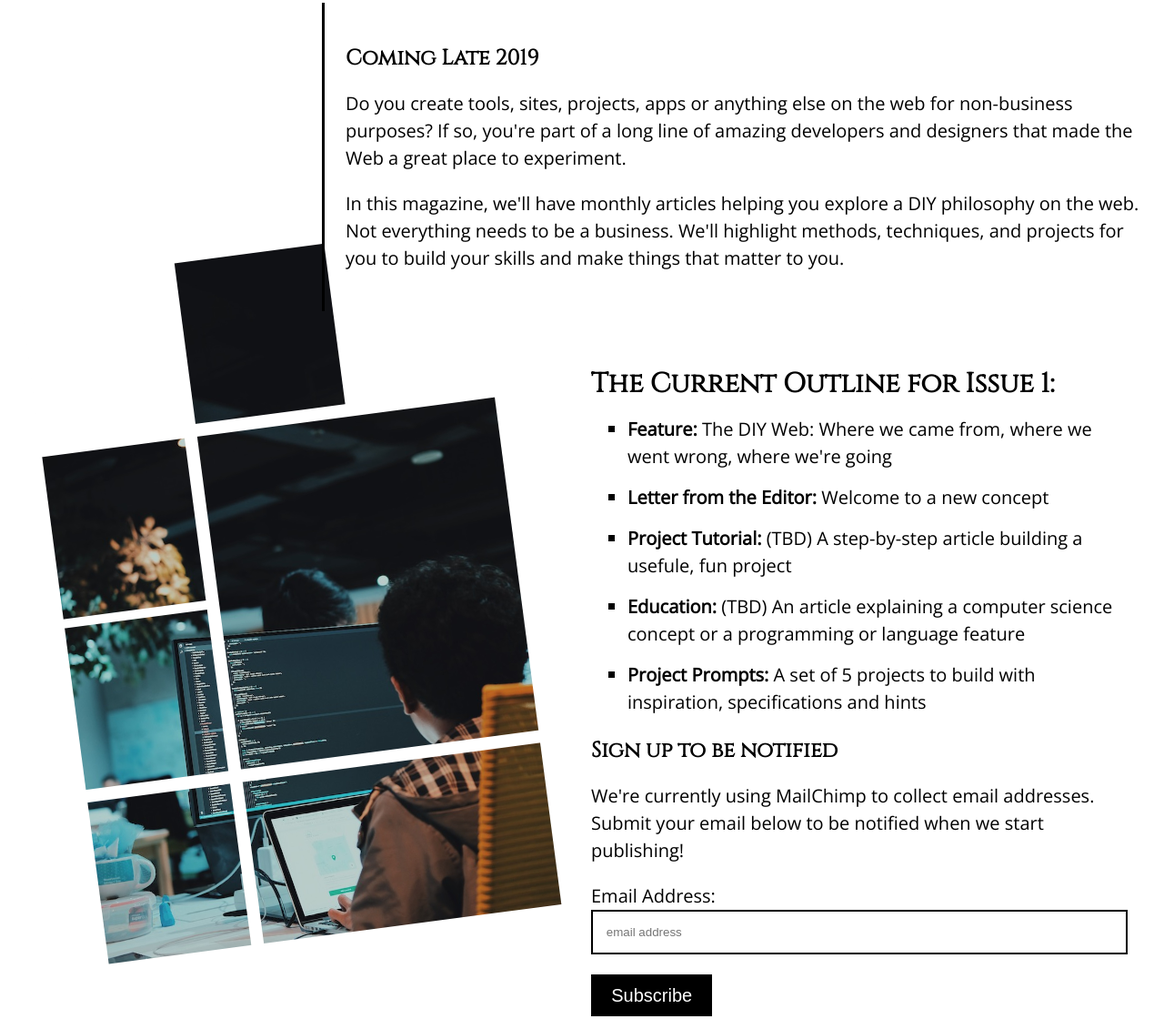
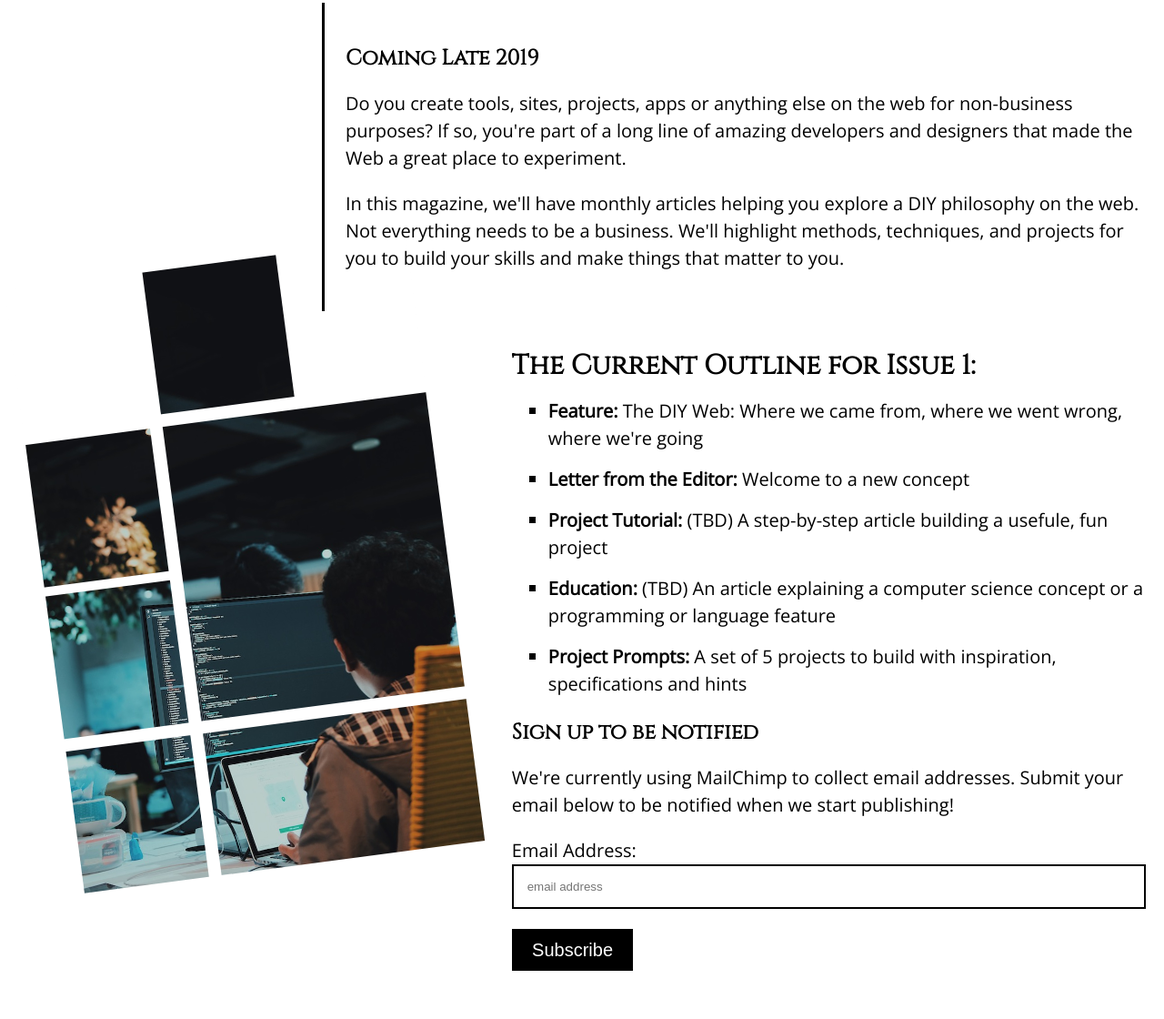
Before and after one commit to brob/webmademag.com, an Eleventy site: page index.html in a window 1280 px wide. Shown: the part 406-1526 px from the top of the page at 91% size. Built offline with nearby package versions, Linux system fonts and the light colour scheme; Eleventy itself is replaced by a stand-in of ours; files that its build step writes are made by us from their sources.

Commit message:
Finesses callout image

```diff
--- a/style.css
+++ b/style.css
@@ -83,10 +83,10 @@ button, input[type="submit"] {
 
 .callout {
     display: grid;
-    grid-template-columns: .75fr .75fr;
+    grid-template-columns: .75fr 1fr;
     grid-gap: 1rem;
     justify-items: center;
-    padding: 2rem;
+    padding: 1rem;
     position: relative;
     z-index: 0;
 }
@@ -96,7 +96,7 @@ button, input[type="submit"] {
 .callout__thumb {
     width: 85%;
     align-self: start;
-    transform: rotate(-7.5deg) translateY(-10vw);
+    transform: rotate(-7.5deg) translateY(-7.5vw);
     display: grid;
     grid-row: 1 / 3;
     grid-template-columns:[image-start] 1fr 10px 1fr 10px 1fr [image-end];
@@ -166,7 +166,7 @@ button, input[type="submit"] {
     margin: 0 auto 2rem;
 }
 
-@media (max-width: 600px) {
+@media (max-width: 768px) {
     .callout {
         display: block;
         margin-top: 2rem;
```
